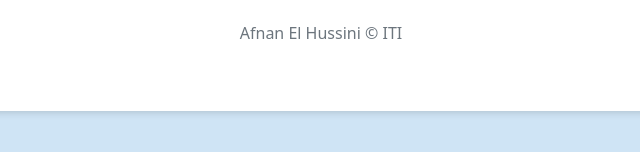
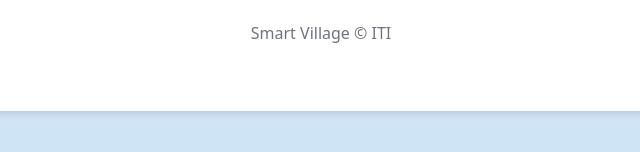
Before and after one commit to Eng-Fahd/Project_JS, a website: page adminPages/attendance.html in a window 1280 px wide. Shown: the part 546-698 px from the top of the page, 319-959 px from the left. Drawn offline with nearby package versions, Linux system fonts and the light colour scheme; some packages are replaced by stand-ins of ours; a script that the page names is missing.

Commit message:
Adding Some Changes 2

```diff
--- a/adminPages/attendance.html
+++ b/adminPages/attendance.html
@@ -67,7 +67,7 @@
         <button class="btn btn-lg btn-success my-2" type="button" id="excuse">
           Make Excuse <i class="bi bi-check-circle"></i>
         </button>
-      <p class="my-3 text-muted text-center">Afnan El Hussini &copy; ITI</p>
+      <p class="my-3 text-muted text-center"> Smart Village &copy; ITI</p>
     </form>
   </main>
   </div>
```
Also changed, not shown: adminPages/adminpanel.html (+0 -3 lines), adminPages/home.html (+0 -11 lines), adminPages/report.html (+0 -4 lines).
